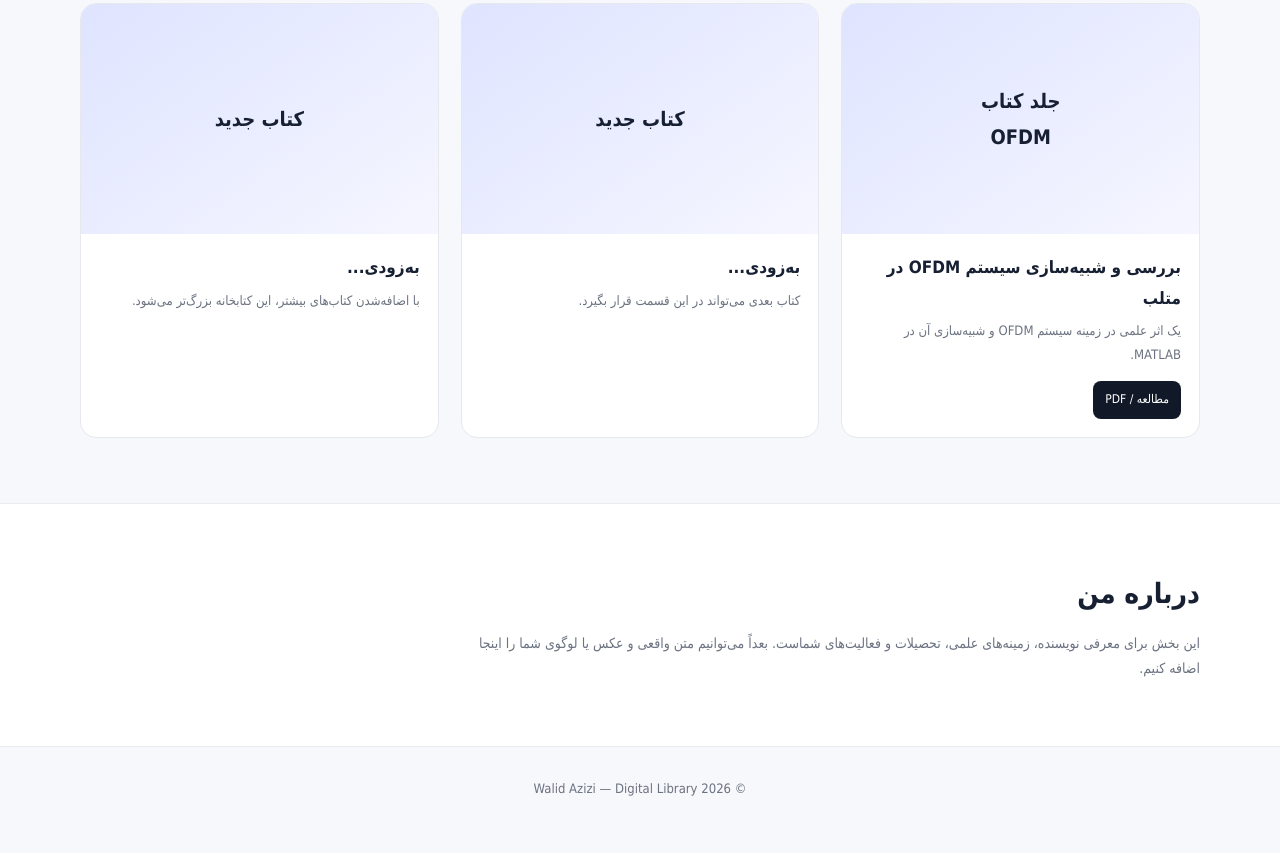
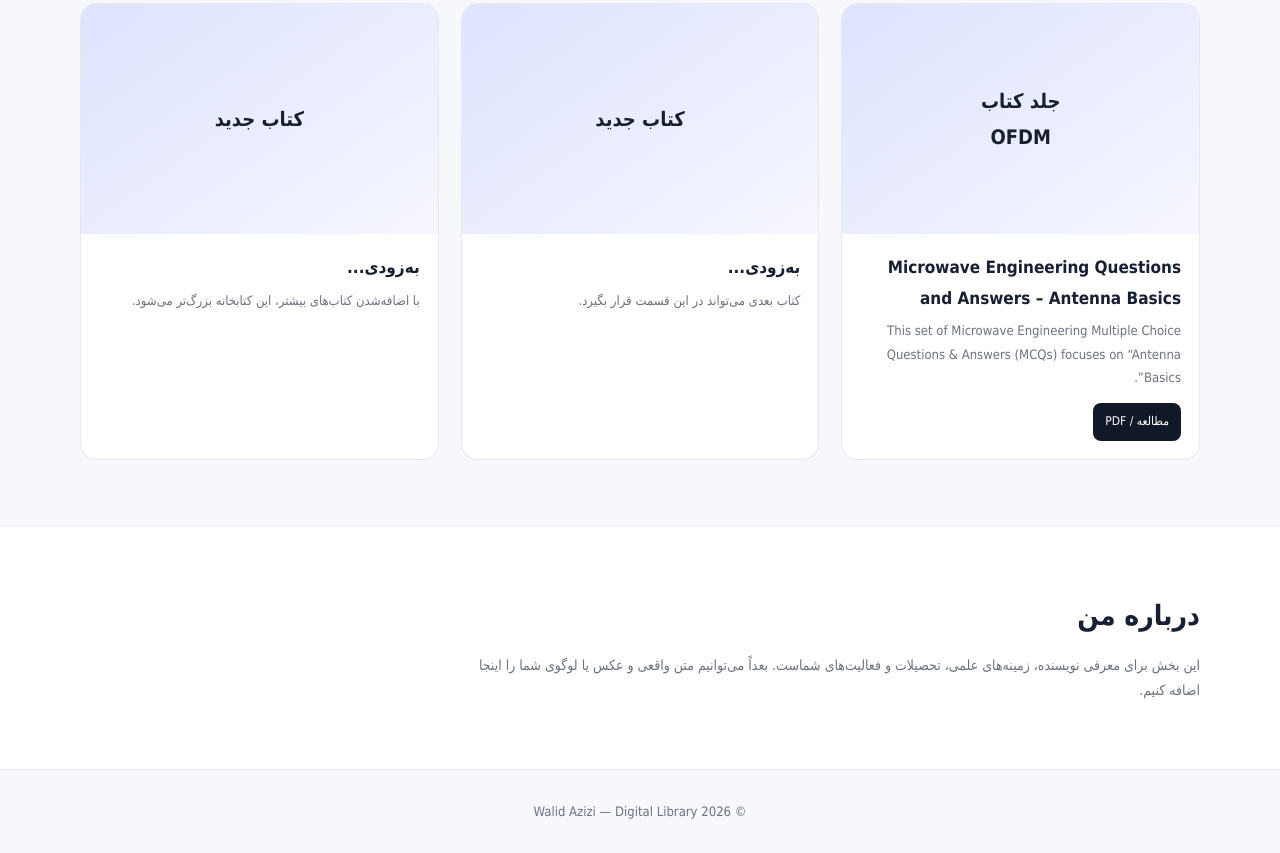
Before and after one commit to walidsamsamazizi344-a11y/walidazizi.github.io, a plain HTML site: page index.html in a window 1280 px wide. Shown: the part 697-1550 px from the top of the page. Before the commit the page ends 1528 px from the top, so only its background shows below. Drawn offline with Linux system fonts and the light colour scheme.

Commit message:
Update index.html

```diff
--- a/index.html
+++ b/index.html
@@ -100,8 +100,8 @@
         <article class="book">
           <div class="cover">جلد کتاب<br>OFDM</div>
           <div class="book-body">
-            <h3>بررسی و شبیه‌سازی سیستم OFDM در متلب</h3>
-            <p>یک اثر علمی در زمینه سیستم OFDM و شبیه‌سازی آن در MATLAB.</p>
+            <h3>Microwave Engineering Questions and Answers – Antenna Basics </h3>
+            <p>This set of Microwave Engineering Multiple Choice Questions & Answers (MCQs) focuses on “Antenna Basics”.</p>
             <div class="book-actions">
               <a class="small" href="books/important.pdf">مطالعه / PDF</a>
             </div>
```
